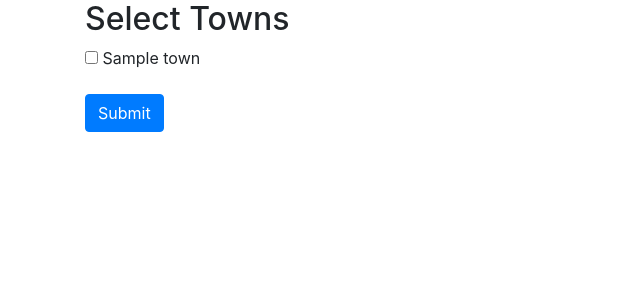
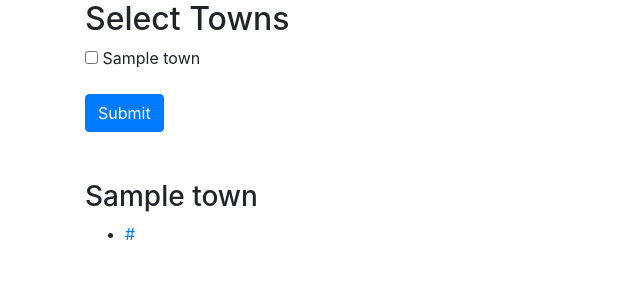
Before and after one commit to tas09009/Pending-Foreclosures-By-Sale, a Flask app: template templates/homepage.html in a window 1280 px wide. Shown: the part 16-316 px from the top of the page, without its empty margins (0-640 px from the left). Run offline with Flask 3, Linux system fonts and the light colour scheme; the template is opened without the code that fills it: most values are stand-ins (such as "Sample title", 1, 10 or a date in 2020); some libraries are stand-ins or nearby versions.

Commit message:
UI Changes, display URLs within page, add Dockerfile
- Add Dockerfile
- Change bootstrap UI from 1) open URL in individual
  tabs to 2) group all URLs by town and display on same page
- Change app.py to reflect the changes from the UI

```diff
--- a/app.py
+++ b/app.py
@@ -1,7 +1,6 @@
 import requests
 import datetime
 from lxml import html
-import webbrowser
 
 from flask import Flask, render_template, request
 
@@ -46,8 +45,11 @@ def homepage():
 
     if request.method == "POST":
         town_list = request.form.getlist("town[]")
-        urls = []
+        town_urls = {}
         for town in town_list:
+            if "Milford" in town:
+                town = "Milford"
+            urls = []
             tree = get_page_xml_tree(town)
             date = tree.xpath(NEXT_SALE_DATE_XPATH)[0]
 
@@ -57,16 +59,23 @@ def homepage():
                     url = VIEW_FULL_NOTICE_BASE_URL + "/" + page_path
                     if not is_sale_cancelled(url):
                         urls.append(url)
+            town_urls[town] = urls
 
-        # Open each one up!
-        for url in urls:
-            webbrowser.open(url)
+        return render_template(
+            "homepage.html", towns=get_all_towns(), town_urls=town_urls
+        )
 
 
 def get_all_towns():
     response = requests.get(LIST_OF_TOWNS_URL, headers=HEADERS)
     tree = html.fromstring(response.content)
     towns = tree.xpath(TOWN_XPATH_LIST)
+
+    affected_town = next((town for town in towns if "Milford" in town), None)
+    if affected_town:
+        cleaned_town = affected_town.replace("Â\xa0", "").strip()
+        towns[towns.index(affected_town)] = cleaned_town
+
     return towns
 
 
@@ -75,11 +84,11 @@ def create_parameters(town):
     'Milford' seems to be the only exception here with two
     non-breaking spaces in its URL
     """
-    if town != "Milford":
+    if "Milford" in town:
+        town_alternate = "Milford" + "\u00A0" + "\u00A0"
+        parameters = {"town": {town_alternate}}
+    else:
         parameters = {"town": {town}}
-    else:
-        town_alternate = town + "\u00A0" + "\u00A0"
-        parameters = {"town": {town_alternate}}
     return parameters
 
 
--- a/templates/homepage.html
+++ b/templates/homepage.html
@@ -16,4 +16,17 @@
 
         <button type="submit" class="btn btn-primary mt-3">Submit</button>
     </form>
+
+    <div class="mt-5">
+        {% if town_urls %}
+            {% for town, urls in town_urls.items() %}
+                <h3>{{ town }}</h3>
+                <ul>
+                    {% for url in urls %}
+                        <li><a href="{{ url }}" target="_blank">{{ url }}</a></li>
+                    {% endfor %}
+                </ul>
+            {% endfor %}
+        {% endif %}
+    </div>
 {% endblock %}
```
Also changed, not shown: requirements.txt (+26 -0 lines), 1 other file.
